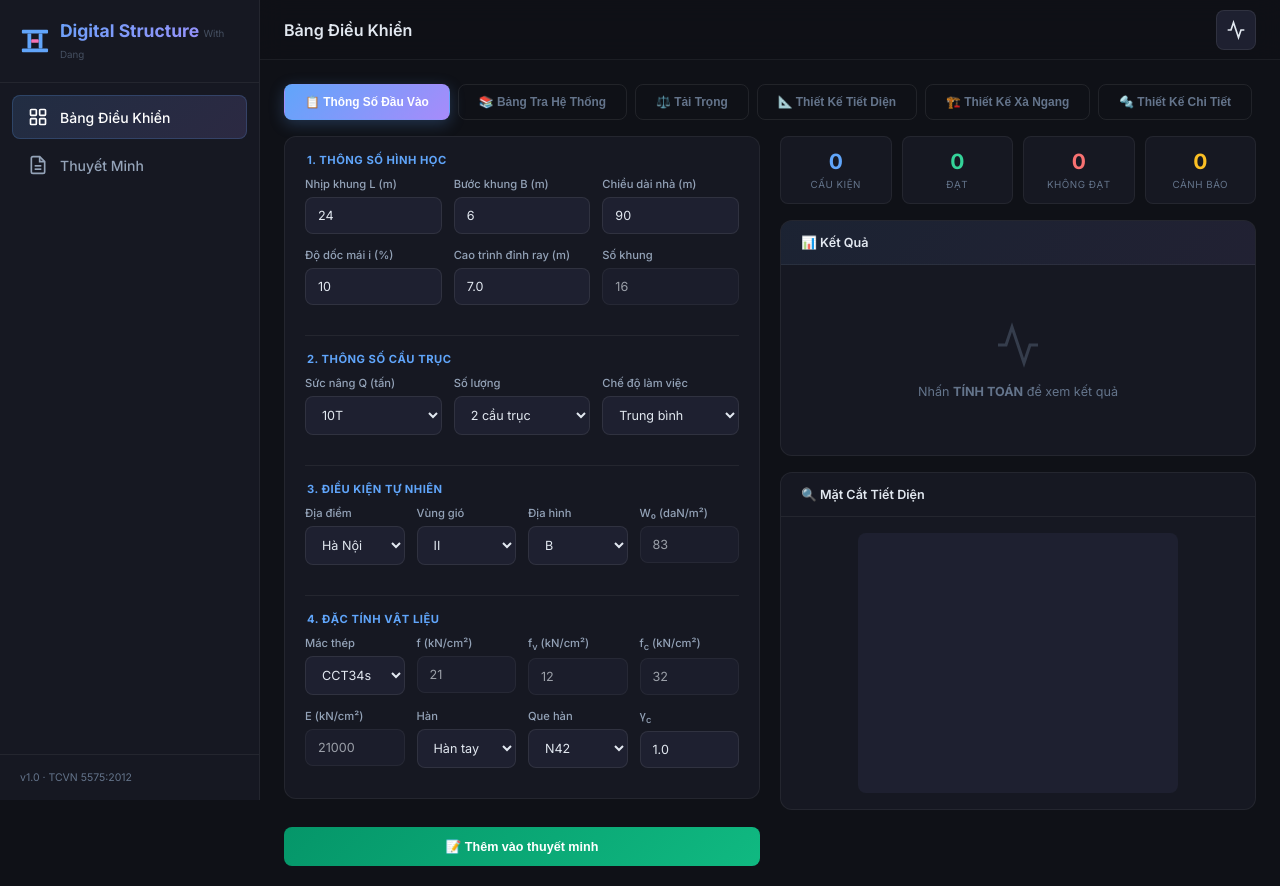
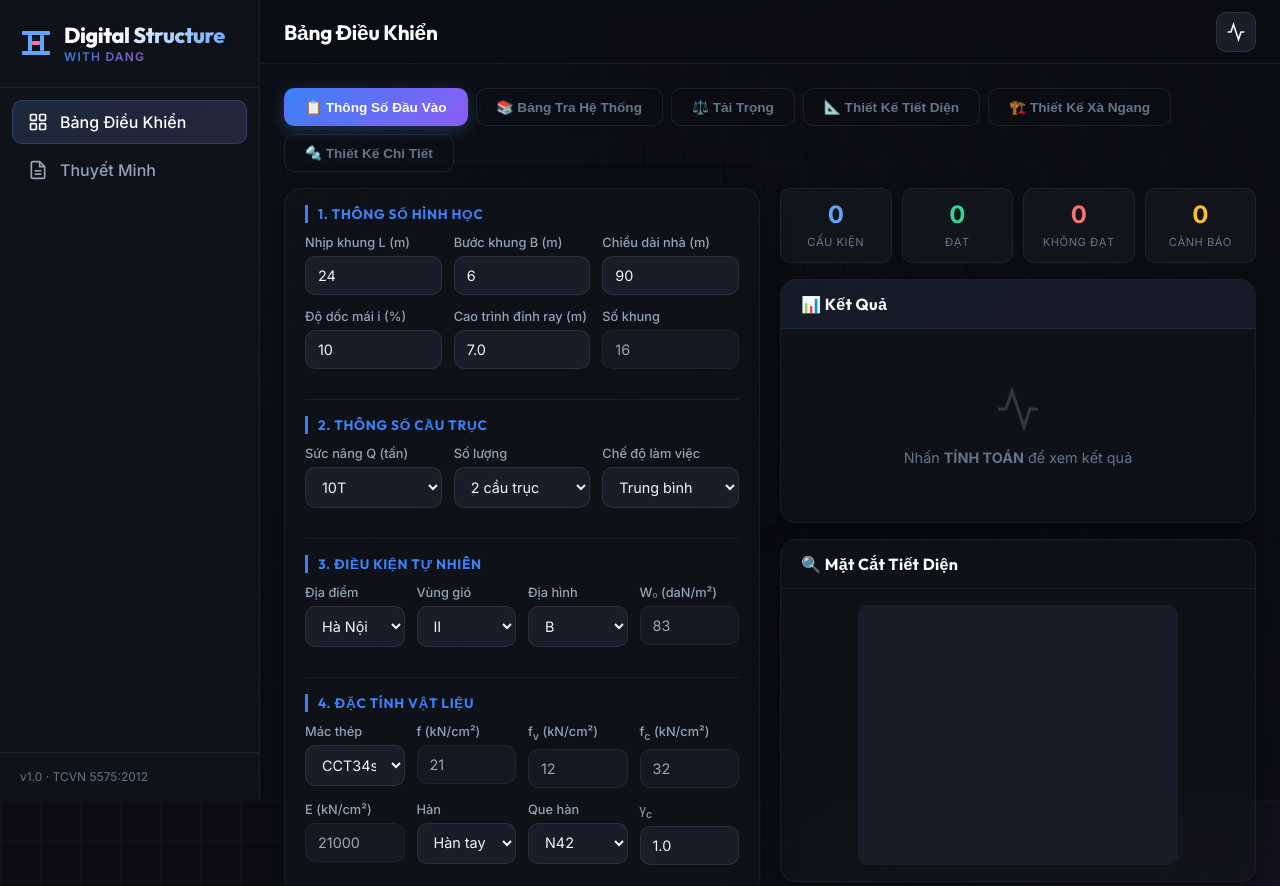
Before and after one commit to haidangbeatbox-wq/digitalstructuresteel, a plain HTML site: page index.html in a window 1280 px wide. Shown: the top 886 px of the page. Drawn offline with nearby package versions, Linux system fonts and the light colour scheme.

Commit message:
Enhance typography and background with premium technical design

```diff
--- a/index.html
+++ b/index.html
@@ -6,7 +6,7 @@
 <title>Digital Structure With Dang - Tính Toán Kết Cấu Thép</title>
 <meta name="description" content="Ứng dụng tính toán kết cấu thép chuyên nghiệp theo TCVN">
 <link rel="stylesheet" href="style.css">
-<link href="https://fonts.googleapis.com/css2?family=Inter:wght@300;400;500;600;700;800&display=swap" rel="stylesheet">
+<link href="https://fonts.googleapis.com/css2?family=Inter:wght@300;400;500;600;700;800&family=Outfit:wght@400;600;700;800&display=swap" rel="stylesheet">
 <link rel="stylesheet" href="https://cdn.jsdelivr.net/npm/katex@0.16.9/dist/katex.min.css">
 <script defer src="https://cdn.jsdelivr.net/npm/katex@0.16.9/dist/katex.min.js"></script>
 <script defer src="https://cdn.jsdelivr.net/npm/katex@0.16.9/dist/contrib/auto-render.min.js"></script>
@@ -25,7 +25,10 @@
         <defs><linearGradient id="g1" x1="0" y1="0" x2="32" y2="32"><stop stop-color="#60a5fa"/><stop offset="1" stop-color="#a78bfa"/></linearGradient>
         <linearGradient id="g2" x1="0" y1="0" x2="32" y2="32"><stop stop-color="#f472b6"/><stop offset="1" stop-color="#fb923c"/></linearGradient></defs>
       </svg>
-      <span>Digital Structure <small>With Dang</small></span>
+      <div class="logo-text">
+        <span class="logo-main">Digital Structure</span>
+        <span class="logo-sub">With Dang</span>
+      </div>
     </div>
   </div>
   <ul class="nav-list">
--- a/style.css
+++ b/style.css
@@ -1,17 +1,52 @@
 /* ===== RESET & BASE ===== */
 *,*::before,*::after{box-sizing:border-box;margin:0;padding:0}
-:root{
-  --bg:#0f1117;--bg2:#161822;--bg3:#1e2030;--bg4:#262940;
-  --text:#e2e8f0;--text2:#94a3b8;--text3:#64748b;
-  --blue:#60a5fa;--purple:#a78bfa;--green:#34d399;--red:#f87171;--yellow:#fbbf24;--pink:#f472b6;
-  --grad:linear-gradient(135deg,#60a5fa,#a78bfa);
-  --radius:12px;--radius-sm:8px;
-  --shadow:0 4px 24px rgba(0,0,0,.35);
-  --sidebar-w:260px;
-  --topbar-h:60px;
+:root {
+  --bg: #0b0d13;
+  --bg2: #12141c;
+  --bg3: #1a1d29;
+  --bg4: #24283b;
+  --text: #f1f5f9;
+  --text2: #94a3b8;
+  --text3: #64748b;
+  --blue: #3b82f6;
+  --purple: #8b5cf6;
+  --green: #10b981;
+  --red: #ef4444;
+  --yellow: #f59e0b;
+  --pink: #ec4899;
+  --grad: linear-gradient(135deg, #3b82f6, #8b5cf6);
+  --radius: 16px;
+  --radius-sm: 10px;
+  --shadow: 0 10px 30px rgba(0,0,0,0.4);
+  --sidebar-w: 260px;
+  --topbar-h: 64px;
 }
-html{font-size:14px}
-body{font-family:'Inter', -apple-system, BlinkMacSystemFont, "Segoe UI", Roboto, "Helvetica Neue", Arial, sans-serif, "Apple Color Emoji", "Segoe UI Emoji", "Segoe UI Symbol";background:var(--bg);color:var(--text);display:flex;min-height:100vh;overflow-x:hidden}
+body {
+  font-family: 'Inter', sans-serif;
+  background: var(--bg);
+  background-image:
+    radial-gradient(circle at 0% 0%, rgba(59, 130, 246, 0.08) 0%, transparent 40%),
+    radial-gradient(circle at 100% 100%, rgba(139, 92, 246, 0.08) 0%, transparent 40%),
+    linear-gradient(rgba(255, 255, 255, 0.02) 1px, transparent 1px),
+    linear-gradient(90deg, rgba(255, 255, 255, 0.02) 1px, transparent 1px);
+  background-size: 100% 100%, 100% 100%, 40px 40px, 40px 40px;
+  color: var(--text);
+  display: flex;
+  min-height: 100vh;
+  overflow-x: hidden;
+  position: relative;
+}
+body::after {
+  content: "";
+  position: fixed;
+  top: 0;
+  left: 0;
+  width: 100%;
+  height: 100%;
+  background: radial-gradient(circle at 50% 50%, transparent 0%, var(--bg) 100%);
+  pointer-events: none;
+  z-index: -1;
+}
 a{color:var(--blue);text-decoration:none}
 input,select,textarea{font-family:inherit;font-size:.9rem}
 
@@ -21,10 +56,61 @@ input,select,textarea{font-family:inherit;font-size:.9rem}
 ::-webkit-scrollbar-thumb{background:var(--bg4);border-radius:3px}
 
 /* ===== SIDEBAR ===== */
-.sidebar{width:var(--sidebar-w);background:var(--bg2);border-right:1px solid rgba(255,255,255,.06);display:flex;flex-direction:column;position:fixed;top:0;left:0;height:100vh;z-index:100;transition:transform .3s ease}
+.sidebar {
+  width: var(--sidebar-w);
+  background: rgba(18, 20, 28, 0.8);
+  backdrop-filter: blur(20px);
+  border-right: 1px solid rgba(255, 255, 255, 0.05);
+  display: flex;
+  flex-direction: column;
+  position: fixed;
+  top: 0;
+  left: 0;
+  height: 100vh;
+  z-index: 100;
+  transition: transform 0.3s ease;
+}
 .sidebar-header{padding:20px;border-bottom:1px solid rgba(255,255,255,.06)}
-.logo{display:flex;align-items:center;gap:10px;font-size:1.25rem;font-weight:700;color:var(--blue);background:var(--grad);-webkit-background-clip:text;-webkit-text-fill-color:transparent}
-.logo small{font-weight:400;font-size:.7rem;opacity:.6;-webkit-text-fill-color:var(--text3)}
+.logo {
+  display: flex;
+  align-items: center;
+  gap: 12px;
+  cursor: pointer;
+  padding: 4px 0;
+}
+.logo-text {
+  display: flex;
+  flex-direction: column;
+  line-height: 1.1;
+}
+.logo-main {
+  font-family: 'Outfit', sans-serif;
+  font-size: 1.35rem;
+  font-weight: 800;
+  letter-spacing: -0.02em;
+  background: linear-gradient(135deg, #fff 30%, #60a5fa 100%);
+  -webkit-background-clip: text;
+  -webkit-text-fill-color: transparent;
+  filter: drop-shadow(0 2px 4px rgba(0,0,0,0.3));
+}
+.logo-sub {
+  font-family: 'Inter', sans-serif;
+  font-size: 0.75rem;
+  font-weight: 600;
+  color: var(--text3);
+  text-transform: uppercase;
+  letter-spacing: 0.1em;
+  margin-top: 2px;
+  background: linear-gradient(90deg, var(--blue), var(--pink));
+  -webkit-background-clip: text;
+  -webkit-text-fill-color: transparent;
+  opacity: 0.9;
+}
+.logo:hover .logo-main {
+  background: linear-gradient(135deg, #fff 0%, var(--blue) 100%);
+  -webkit-background-clip: text;
+  transition: all 0.3s ease;
+}
 .nav-list{list-style:none;padding:12px;flex:1}
 .nav-item{display:flex;align-items:center;gap:12px;padding:12px 16px;border-radius:var(--radius-sm);color:var(--text2);cursor:pointer;transition:all .2s;margin-bottom:4px;font-weight:500}
 .nav-item:hover{background:rgba(255,255,255,.05);color:var(--text)}
@@ -36,8 +122,27 @@ input,select,textarea{font-family:inherit;font-size:.9rem}
 .main{margin-left:var(--sidebar-w);flex:1;min-height:100vh;display:flex;flex-direction:column}
 
 /* ===== TOPBAR ===== */
-.topbar{height:var(--topbar-h);background:rgba(15,17,23,.8);backdrop-filter:blur(12px);border-bottom:1px solid rgba(255,255,255,.06);display:flex;align-items:center;padding:0 24px;gap:16px;position:sticky;top:0;z-index:50}
-.topbar h1{font-size:1.15rem;font-weight:600;flex:1}
+.topbar {
+  height: var(--topbar-h);
+  background: rgba(11, 13, 19, 0.7);
+  backdrop-filter: blur(20px);
+  border-bottom: 1px solid rgba(255, 255, 255, 0.05);
+  display: flex;
+  align-items: center;
+  padding: 0 24px;
+  gap: 16px;
+  position: sticky;
+  top: 0;
+  z-index: 50;
+}
+.topbar h1 {
+  font-family: 'Outfit', sans-serif;
+  font-size: 1.3rem;
+  font-weight: 700;
+  letter-spacing: -0.01em;
+  color: #fff;
+  flex: 1;
+}
 .menu-btn{display:none;background:none;border:none;color:var(--text);cursor:pointer;padding:4px}
 .topbar-actions{display:flex;gap:8px}
 .btn-icon{width:40px;height:40px;border-radius:var(--radius-sm);background:var(--bg3);border:1px solid rgba(255,255,255,.08);color:var(--text);cursor:pointer;display:flex;align-items:center;justify-content:center;transition:all .2s}
@@ -68,10 +173,28 @@ input,select,textarea{font-family:inherit;font-size:.9rem}
 .stat-mini span:last-child{font-size:.7rem;color:var(--text3);text-transform:uppercase;letter-spacing:.5px}
 
 /* ===== PANELS ===== */
-.panel{background:var(--bg2);border:1px solid rgba(255,255,255,.06);border-radius:var(--radius);overflow:hidden;transition:border-color .25s}
-.panel:hover{border-color:rgba(255,255,255,.1)}
+.panel {
+  background: rgba(18, 20, 28, 0.6);
+  backdrop-filter: blur(10px);
+  border: 1px solid rgba(255, 255, 255, 0.05);
+  border-radius: var(--radius);
+  overflow: hidden;
+  transition: all 0.3s ease;
+  box-shadow: var(--shadow);
+}
+.panel:hover {
+  border-color: rgba(59, 130, 246, 0.2);
+  background: rgba(18, 20, 28, 0.8);
+  transform: translateY(-2px);
+}
 .panel-head{padding:14px 20px;border-bottom:1px solid rgba(255,255,255,.06);display:flex;align-items:center;justify-content:space-between}
-.panel-head h2{font-size:.9rem;font-weight:600}
+.panel-head h2 {
+  font-family: 'Outfit', sans-serif;
+  font-size: 1rem;
+  font-weight: 700;
+  letter-spacing: 0.02em;
+  color: #fff;
+}
 .panel-body{padding:16px 20px}
 
 /* ===== FORMS ===== */
@@ -82,7 +205,18 @@ input,select,textarea{font-family:inherit;font-size:.9rem}
 .form-group input[readonly]{opacity:.65;cursor:default}
 .form-row{display:grid;grid-template-columns:1fr 1fr;gap:12px}
 .divider{height:1px;background:rgba(255,255,255,.06);margin:16px 0}
-.section-label{font-size:.8rem;font-weight:700;color:var(--blue);text-transform:uppercase;letter-spacing:.5px;margin-bottom:10px;padding-left:2px}
+.section-label {
+  font-family: 'Outfit', sans-serif;
+  font-size: 0.85rem;
+  font-weight: 700;
+  color: var(--blue);
+  text-transform: uppercase;
+  letter-spacing: 0.05em;
+  margin-bottom: 12px;
+  padding-left: 2px;
+  border-left: 3px solid var(--blue);
+  padding-left: 10px;
+}
 .panel-full{grid-column:1 / -1}
 .form-row-3{display:grid;grid-template-columns:1fr 1fr 1fr;gap:12px}
 .form-row-4{display:grid;grid-template-columns:1fr 1fr 1fr 1fr;gap:12px}
@@ -217,7 +351,9 @@ canvas{background:var(--bg3);border-radius:var(--radius-sm)}
     align-items:center;
     justify-content:space-between;
   }
-  .logo{font-size:1.4rem}
+  .logo { font-size: 1.4rem; }
+  .logo-main { font-size: 1.5rem; }
+  .logo-sub { font-size: 0.8rem; }
   .nav-list{padding:16px 20px}
   .nav-item{
     padding:16px 20px;
```
